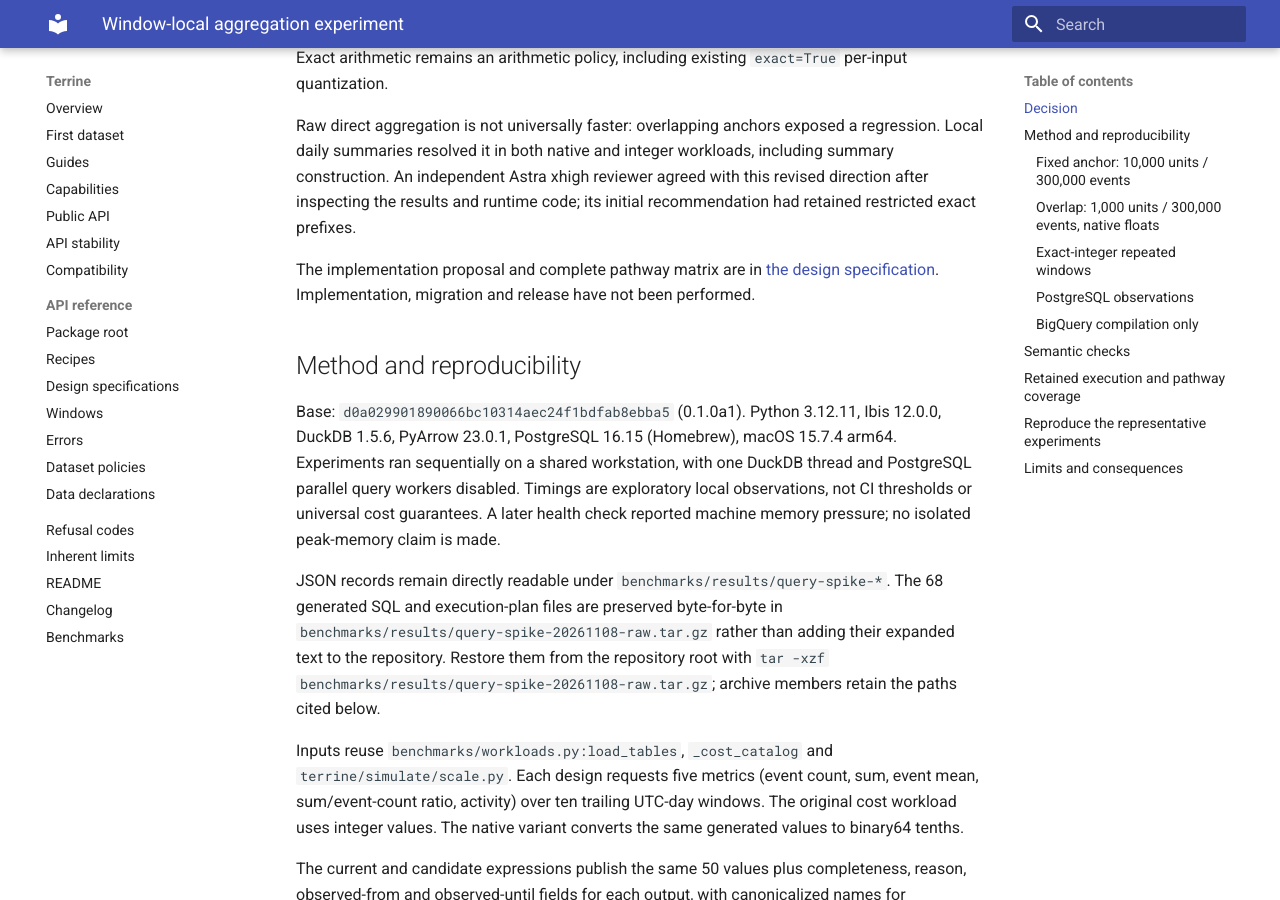
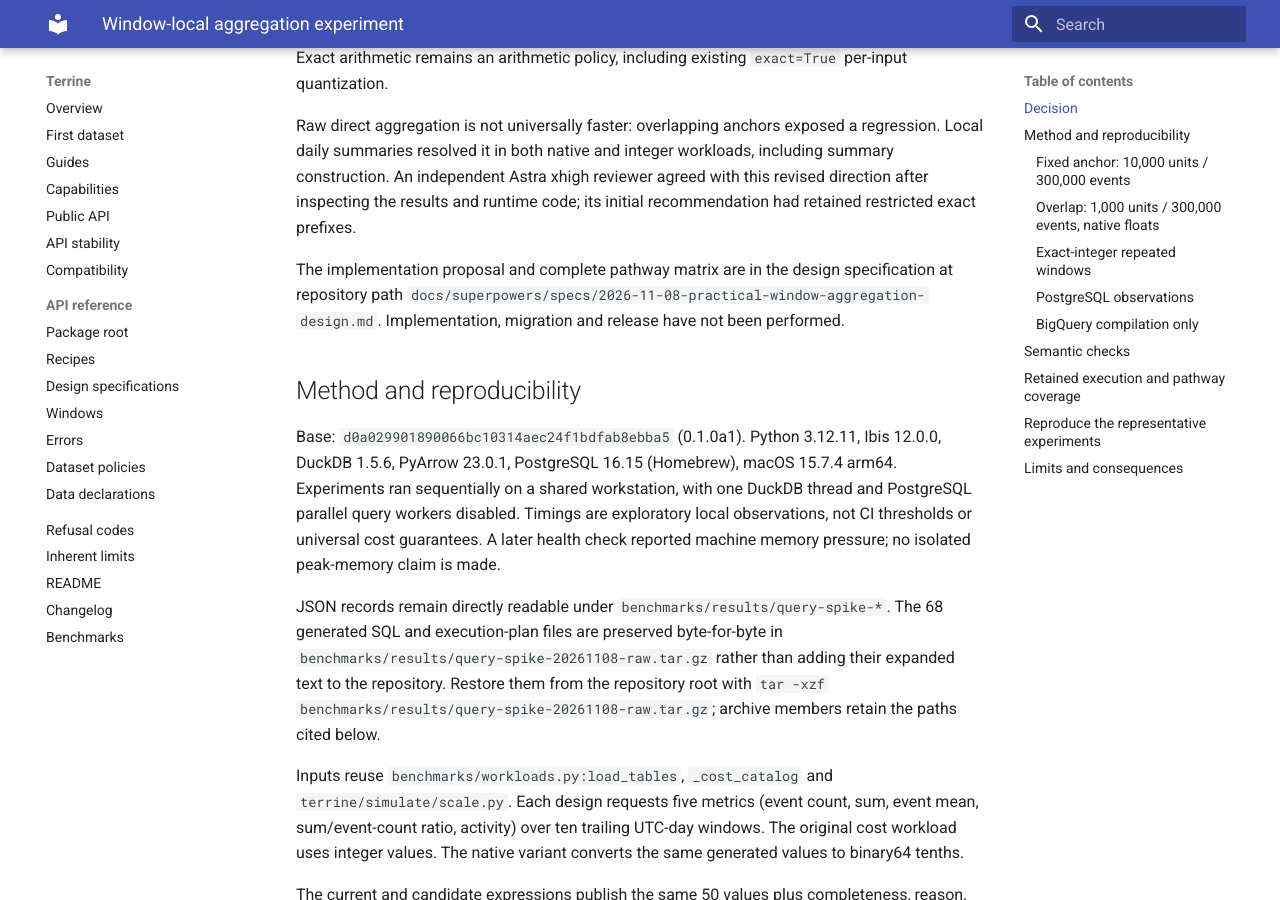
Before and after one commit to kylejcaron/terrine, an MkDocs documentation site: the page built from docs/research/2026-11-08-query-strategy-spike.md, in a window 1280 px wide and 900 px high, scrolled down 302 px. Built offline with MkDocs 1.6.1 and Material for MkDocs 9.7.7, drawn with Linux system fonts in a browser that asks for light colours.

Commit message:
Render internal design reference as repository text

```diff
--- a/docs/research/2026-11-08-query-strategy-spike.md
+++ b/docs/research/2026-11-08-query-strategy-spike.md
@@ -8,7 +8,7 @@ Use one batched, window-local aggregate pipeline with raw rows or eligible noncu
 
 Raw direct aggregation is not universally faster: overlapping anchors exposed a regression. Local daily summaries resolved it in both native and integer workloads, including summary construction. An independent Astra xhigh reviewer agreed with this revised direction after inspecting the results and runtime code; its initial recommendation had retained restricted exact prefixes.
 
-The implementation proposal and complete pathway matrix are in [the design specification](../superpowers/specs/2026-11-08-practical-window-aggregation-design.md). Implementation, migration and release have not been performed.
+The implementation proposal and complete pathway matrix are in the design specification at repository path `docs/superpowers/specs/2026-11-08-practical-window-aggregation-design.md`. Implementation, migration and release have not been performed.
 
 ## Method and reproducibility
 
```
